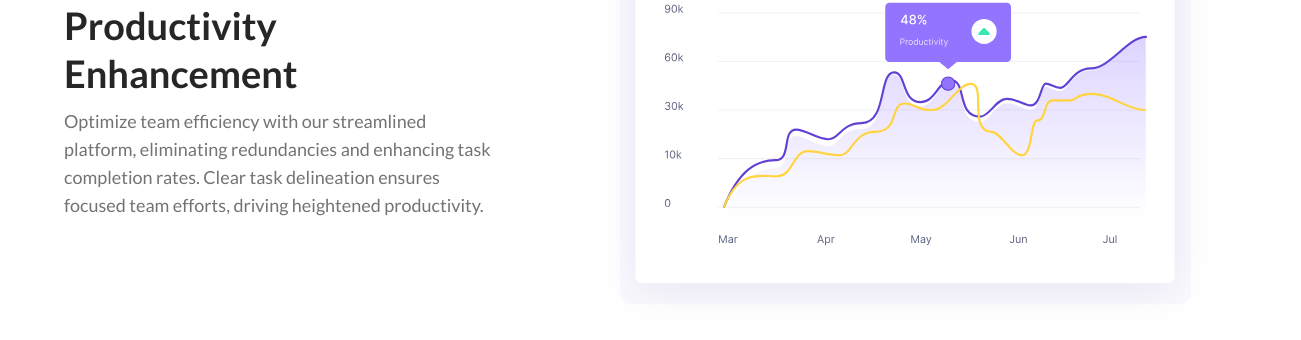
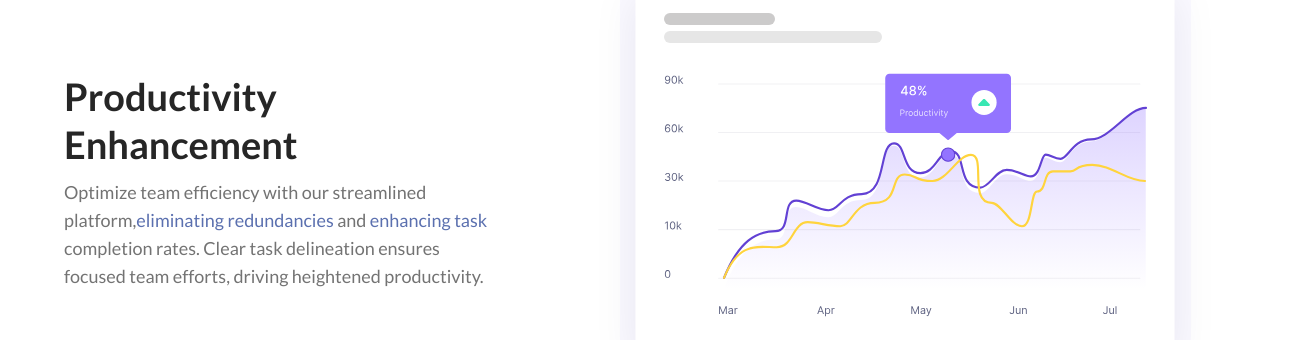
Before and after one commit to Vedavyas11062004/offsetfarm-landingpage, a Vue app: page /products/teamer in a window 1280 px wide. Shown: the part 3328-3668 px from the top of the page, 1301 px wide, since content can reach past the window. Built offline with nearby package versions, Linux system fonts and the light colour scheme.

Commit message:
completed the changes

```diff
--- a/src/components/Pulse/pulseFifth.vue
+++ b/src/components/Pulse/pulseFifth.vue
@@ -62,7 +62,7 @@ import img2 from "@/assets/Pulse/icon-5.2.svg";
 .image {
   position: absolute;
   top: 50%;
-  left: 50%;
+  left: 30%;
   transform: translateY(-50%);
 }
 .topPart {
--- a/src/components/Teamer/teamerFifth.vue
+++ b/src/components/Teamer/teamerFifth.vue
@@ -90,7 +90,7 @@
   gap: 80px;
 }
 .rightPart > img {
-  width: 555.358px;
+  width: 655.358px;
 }
 
 .leftPart {
--- a/src/components/Teamer/teamerFourth.vue
+++ b/src/components/Teamer/teamerFourth.vue
@@ -68,7 +68,7 @@ const data = ref([
 .rightPart {
   grid-column: 2 / 3;
   grid-row: 1 / 3;
-  justify-self: self-end;
+  justify-self: center;
 }
 
 .leftContent > h2 {
--- a/src/components/Teamer/teamerLast.vue
+++ b/src/components/Teamer/teamerLast.vue
@@ -5,8 +5,10 @@
     <div class="left_part">
       <h3>Productivity Enhancement</h3>
       <p>
-        Optimize team efficiency with our streamlined platform, eliminating
-        redundancies and enhancing task completion rates. Clear task delineation
+        Optimize team efficiency with our streamlined platform,<span
+          >eliminating redundancies</span
+        >
+        and <span>enhancing task</span> completion rates. Clear task delineation
         ensures focused team efforts, driving heightened productivity.
       </p>
     </div>
@@ -43,7 +45,9 @@
   font-weight: 400;
   line-height: 28px; /* 155.556% */
 }
-
+.left_part>p>span{
+  color: var(--vt-c-action-color);
+}
 @media (max-width: 1200px) {
   .last_container {
     flex-direction: column;
--- a/src/components/Teamer/teamerThird.vue
+++ b/src/components/Teamer/teamerThird.vue
@@ -66,7 +66,7 @@
 .image {
   position: absolute;
   top: 50%;
-  left: 50%;
+  left: 30%;
   transform: translateY(-50%);
 }
 
--- a/src/components/Trace/fourthTrace.vue
+++ b/src/components/Trace/fourthTrace.vue
@@ -7,7 +7,7 @@
         most relevant customer data. Optimize teamwork with customer-specific
         surveys to streamline efforts and save time on navigation. Enhance
         efficiency by tailoring interfaces for individual team members,
-        minimizing distractions and maximizing productivity. Prioritize a
+       <span>minimizing distractions and maximizing productivity</span>. Prioritize a
         focused approach to drive meaningful results.
       </p>
     </div>
@@ -46,6 +46,10 @@
   line-height: 28px; /* 155.556% */
 }
 
+.leftPart>p>span{
+  color: #5B70AF;
+}
+
 @media (max-width: 1200px) {
   .fourth_container {
     flex-direction: column;
--- a/src/components/Trace/heroPage.vue
+++ b/src/components/Trace/heroPage.vue
@@ -53,6 +53,7 @@
   font-weight: 400;
   line-height: normal;
   letter-spacing: 0.583px;
+  text-align: justify;
 }
 
 @media (max-width: 1200px) {
```
